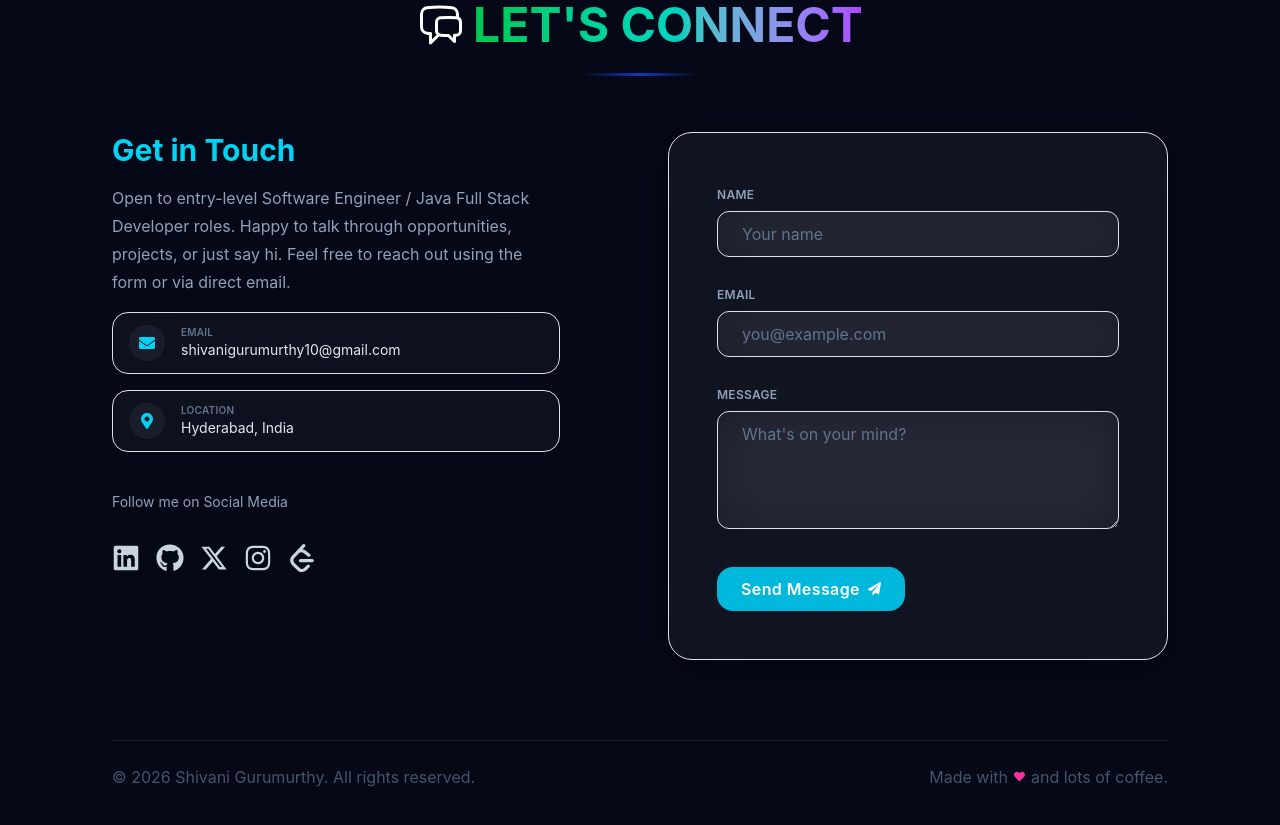
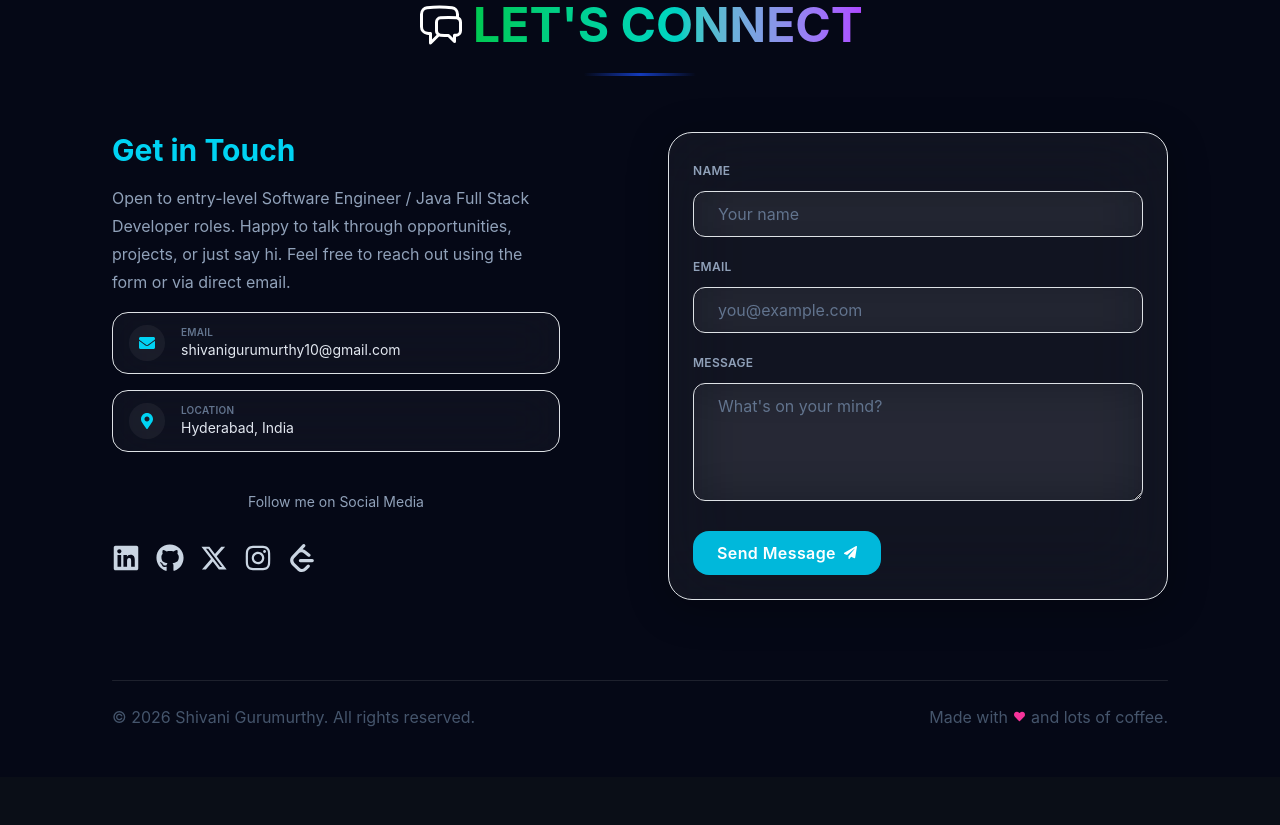
Before and after one commit to GurumurthyShivani/GurumurthyShivani-Portfolio, a React (Vite) app: page / in a window 1280 px wide. Shown: the part 7740-8565 px from the top of the page. After the commit the page ends 8517 px from the top, so only its background shows below. Built offline with nearby package versions, Linux system fonts and the light colour scheme.

Commit message:
contact form padding changes

```diff
--- a/src/pages/Contacts.jsx
+++ b/src/pages/Contacts.jsx
@@ -47,7 +47,7 @@ export default function Contact() {
   };
 
   const inputClasses = `
-    mt-1.5 w-full rounded-xl border px-4 py-2.5 text-sm outline-none backdrop-blur-xl
+    mt-1 sm:mt-1.5 w-full rounded-xl border px-4 py-2.5 text-sm outline-none backdrop-blur-xl
     transition-all duration-300 ease-out
     focus:scale-[1.01] focus:shadow-lg
     ${
@@ -172,7 +172,7 @@ export default function Contact() {
                  }`}
                  style={revealStyle(360)}
                >
-                <p className={`w-full text-sm lg:text-left md:text-left ${isDark ? "text-slate-400" : "text-slate-600"}`}>Follow me on Social Media</p>
+                <p className={`w-full text-center text-sm sm:text-left ${isDark ? "text-slate-400" : "text-slate-600"}`}>Follow me on Social Media</p>
                 <a
                   href="https://www.linkedin.com/in/shivanigurumurthy/"
                   target="_blank"
@@ -252,7 +252,7 @@ export default function Contact() {
 
           <div
             className={`
-              rounded-3xl border p-5 backdrop-blur-2xl sm:p-6
+              rounded-3xl border p-4 backdrop-blur-2xl sm:p-8
               transition-all duration-700 ease-out
               ${mounted ? "opacity-100 translate-y-0 scale-100" : "opacity-0 translate-y-6 scale-[0.98]"}
               ${
@@ -263,10 +263,10 @@ export default function Contact() {
             `}
             style={revealStyle(180)}
           >
-            <form onSubmit={handleSubmit} className="flex flex-col gap-4">
+            <form onSubmit={handleSubmit} className="flex flex-col gap-3 sm:gap-4">
 
               <div>
-                <label className={`text-xs mb-2 font-semibold uppercase tracking-wide ${isDark ? "text-slate-400" : "text-slate-500"}`}>
+                <label className={`text-xs mb-1.5 sm:mb-2 font-semibold uppercase tracking-wide ${isDark ? "text-slate-400" : "text-slate-500"}`}>
                   Name
                 </label>
                 <input
@@ -281,7 +281,7 @@ export default function Contact() {
               </div>
 
               <div>
-                <label className={`text-xs mb-2 font-semibold uppercase tracking-wide ${isDark ? "text-slate-400" : "text-slate-500"}`}>
+                <label className={`text-xs mb-1.5 sm:mb-2 font-semibold uppercase tracking-wide ${isDark ? "text-slate-400" : "text-slate-500"}`}>
                   Email
                 </label>
                 <input
@@ -296,7 +296,7 @@ export default function Contact() {
               </div>
 
               <div>
-                <label className={`text-xs mb-2 font-semibold uppercase tracking-wide ${isDark ? "text-slate-400" : "text-slate-500"}`}>
+                <label className={`text-xs mb-1.5 sm:mb-2 font-semibold uppercase tracking-wide ${isDark ? "text-slate-400" : "text-slate-500"}`}>
                   Message
                 </label>
                 <textarea
```
